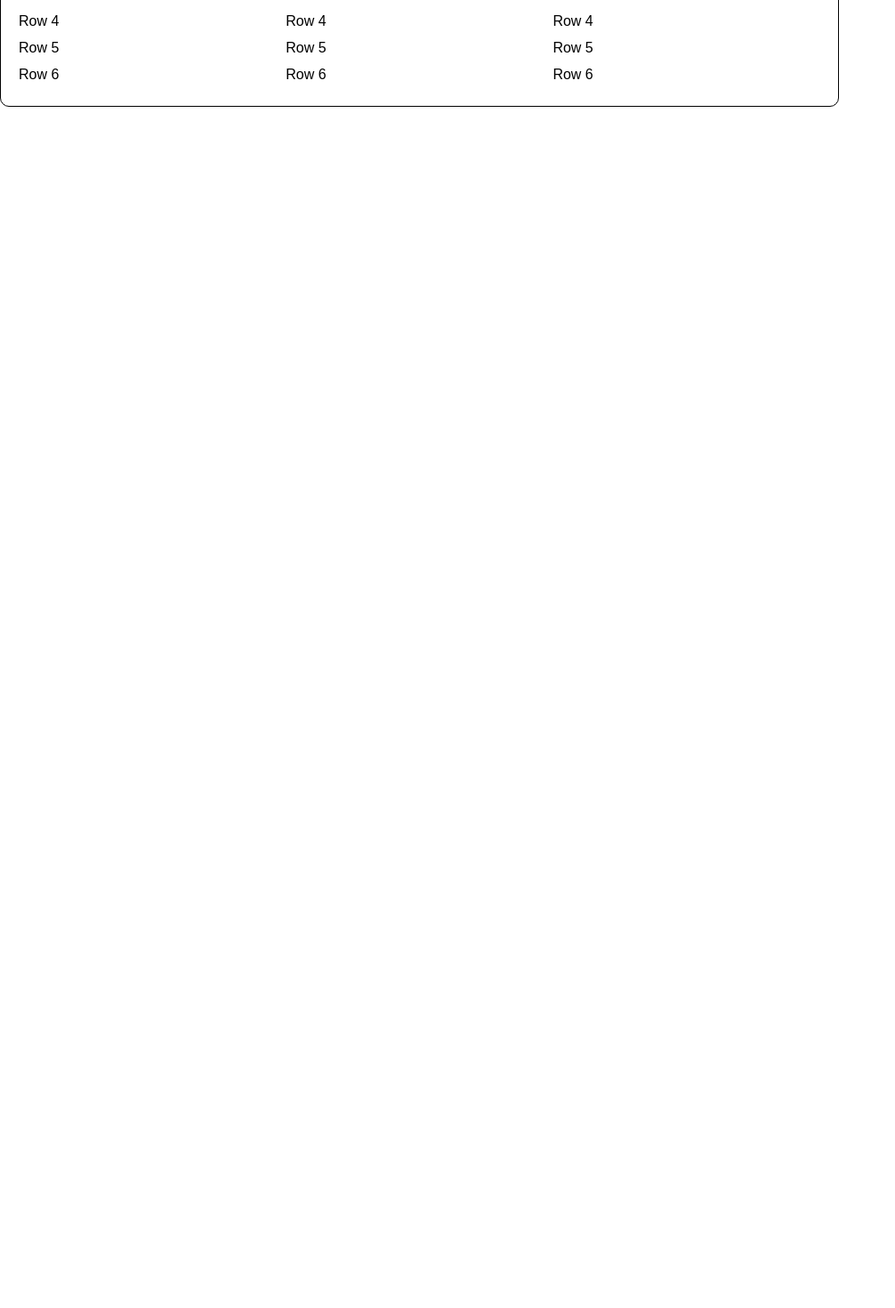
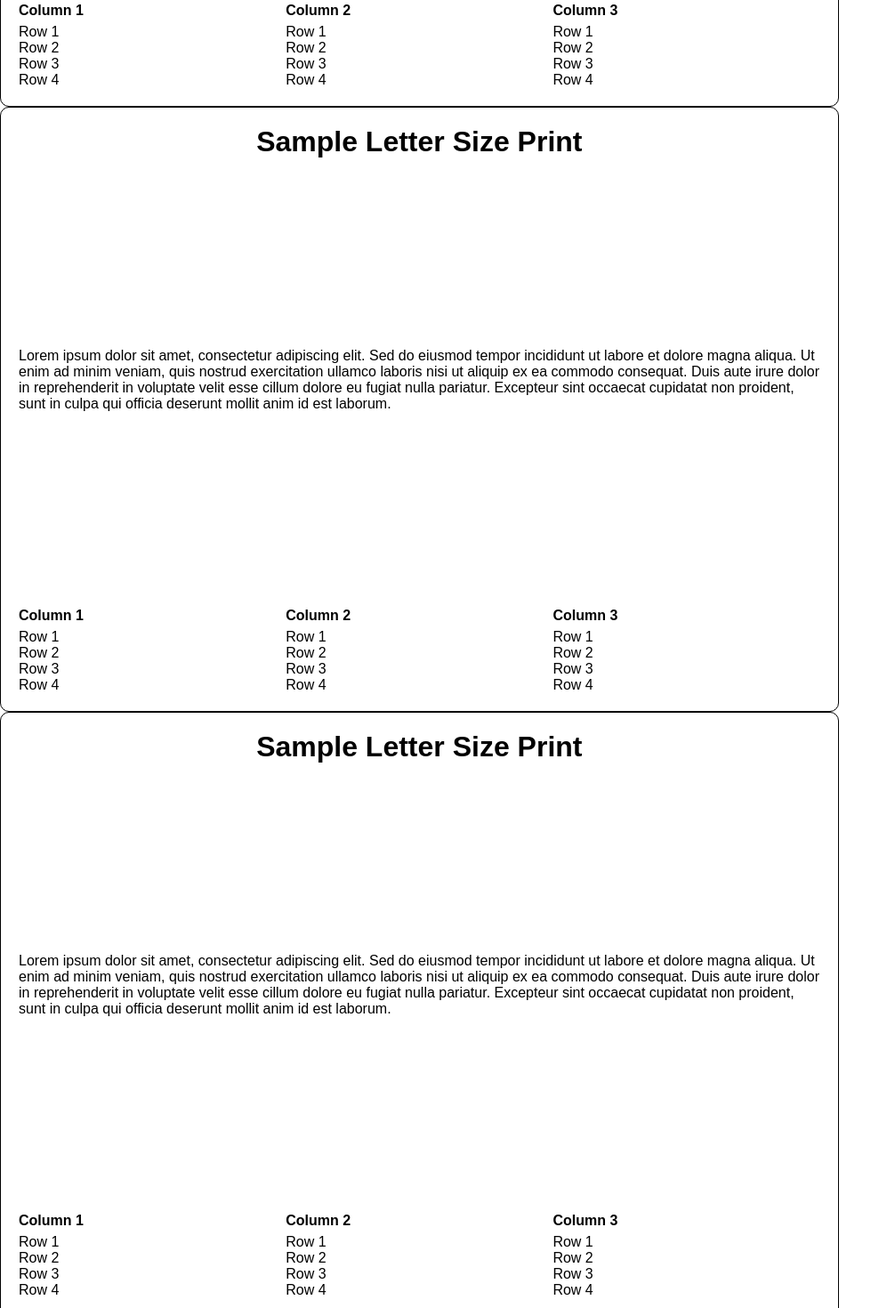
Before and after one commit to rowaxl/barcode-scanner-sample, a Next.js app: page /print in a window 1280 px wide. Shown: the part 560-2030 px from the top of the page at 89% size, without its empty margins (0-1006 px from the left). Before the commit the page ends 816 px from the top, so only its background shows below. Built offline with nearby package versions, Linux system fonts and the light colour scheme.

Commit message:
update: 複数ページ印刷対応

```diff
--- a/src/pages/print/index.tsx
+++ b/src/pages/print/index.tsx
@@ -15,8 +15,8 @@
   }, [contentRef])
 
   return (
-    <main className="print-page">
-      <div className="print-content" ref={contentRef}>
+    <main className="print-page" ref={contentRef}>
+      <div className="print-content page-break">
         <h1>Sample Letter Size Print</h1>
         <p>Lorem ipsum dolor sit amet, consectetur adipiscing elit. Sed do eiusmod tempor incididunt ut labore et dolore magna aliqua. Ut enim ad minim veniam, quis nostrud exercitation ullamco laboris nisi ut aliquip ex ea commodo consequat. Duis aute irure dolor in reprehenderit in voluptate velit esse cillum dolore eu fugiat nulla pariatur. Excepteur sint occaecat cupidatat non proident, sunt in culpa qui officia deserunt mollit anim id est laborum.</p>
 
@@ -29,35 +29,97 @@
             </tr>
           </thead>
           <tbody>
-            <tr style={{ height: "30px" }}>
+            <tr>
               <td>Row 1</td>
               <td>Row 1</td>
               <td>Row 1</td>
             </tr>
-            <tr style={{ height: "30px" }}>
+            <tr>
               <td>Row 2</td>
               <td>Row 2</td>
               <td>Row 2</td>
             </tr>
-            <tr style={{ height: "30px" }}>
+            <tr>
               <td>Row 3</td>
               <td>Row 3</td>
               <td>Row 3</td>
             </tr>
-            <tr style={{ height: "30px" }}>
+            <tr>
               <td>Row 4</td>
               <td>Row 4</td>
               <td>Row 4</td>
             </tr>
+          </tbody>
+        </table>
+      </div>
+      <div className="print-content page-break">
+        <h1>Sample Letter Size Print</h1>
+        <p>Lorem ipsum dolor sit amet, consectetur adipiscing elit. Sed do eiusmod tempor incididunt ut labore et dolore magna aliqua. Ut enim ad minim veniam, quis nostrud exercitation ullamco laboris nisi ut aliquip ex ea commodo consequat. Duis aute irure dolor in reprehenderit in voluptate velit esse cillum dolore eu fugiat nulla pariatur. Excepteur sint occaecat cupidatat non proident, sunt in culpa qui officia deserunt mollit anim id est laborum.</p>
+
+        <table style={{ width: "100%", borderCollapse: "collapse" }}>
+          <thead>
             <tr style={{ height: "30px" }}>
-              <td>Row 5</td>
-              <td>Row 5</td>
-              <td>Row 5</td>
+              <th style={{ textAlign: "left" }}>Column 1</th>
+              <th style={{ textAlign: "left" }}>Column 2</th>
+              <th style={{ textAlign: "left" }}>Column 3</th>
             </tr>
+          </thead>
+          <tbody>
+            <tr>
+              <td>Row 1</td>
+              <td>Row 1</td>
+              <td>Row 1</td>
+            </tr>
+            <tr>
+              <td>Row 2</td>
+              <td>Row 2</td>
+              <td>Row 2</td>
+            </tr>
+            <tr>
+              <td>Row 3</td>
+              <td>Row 3</td>
+              <td>Row 3</td>
+            </tr>
+            <tr>
+              <td>Row 4</td>
+              <td>Row 4</td>
+              <td>Row 4</td>
+            </tr>
+          </tbody>
+        </table>
+      </div>
+      <div className="print-content page-break">
+        <h1>Sample Letter Size Print</h1>
+        <p>Lorem ipsum dolor sit amet, consectetur adipiscing elit. Sed do eiusmod tempor incididunt ut labore et dolore magna aliqua. Ut enim ad minim veniam, quis nostrud exercitation ullamco laboris nisi ut aliquip ex ea commodo consequat. Duis aute irure dolor in reprehenderit in voluptate velit esse cillum dolore eu fugiat nulla pariatur. Excepteur sint occaecat cupidatat non proident, sunt in culpa qui officia deserunt mollit anim id est laborum.</p>
+
+        <table style={{ width: "100%", borderCollapse: "collapse" }}>
+          <thead>
             <tr style={{ height: "30px" }}>
-              <td>Row 6</td>
-              <td>Row 6</td>
-              <td>Row 6</td>
+              <th style={{ textAlign: "left" }}>Column 1</th>
+              <th style={{ textAlign: "left" }}>Column 2</th>
+              <th style={{ textAlign: "left" }}>Column 3</th>
+            </tr>
+          </thead>
+          <tbody>
+            <tr>
+              <td>Row 1</td>
+              <td>Row 1</td>
+              <td>Row 1</td>
+            </tr>
+            <tr>
+              <td>Row 2</td>
+              <td>Row 2</td>
+              <td>Row 2</td>
+            </tr>
+            <tr>
+              <td>Row 3</td>
+              <td>Row 3</td>
+              <td>Row 3</td>
+            </tr>
+            <tr>
+              <td>Row 4</td>
+              <td>Row 4</td>
+              <td>Row 4</td>
             </tr>
           </tbody>
         </table>
```
